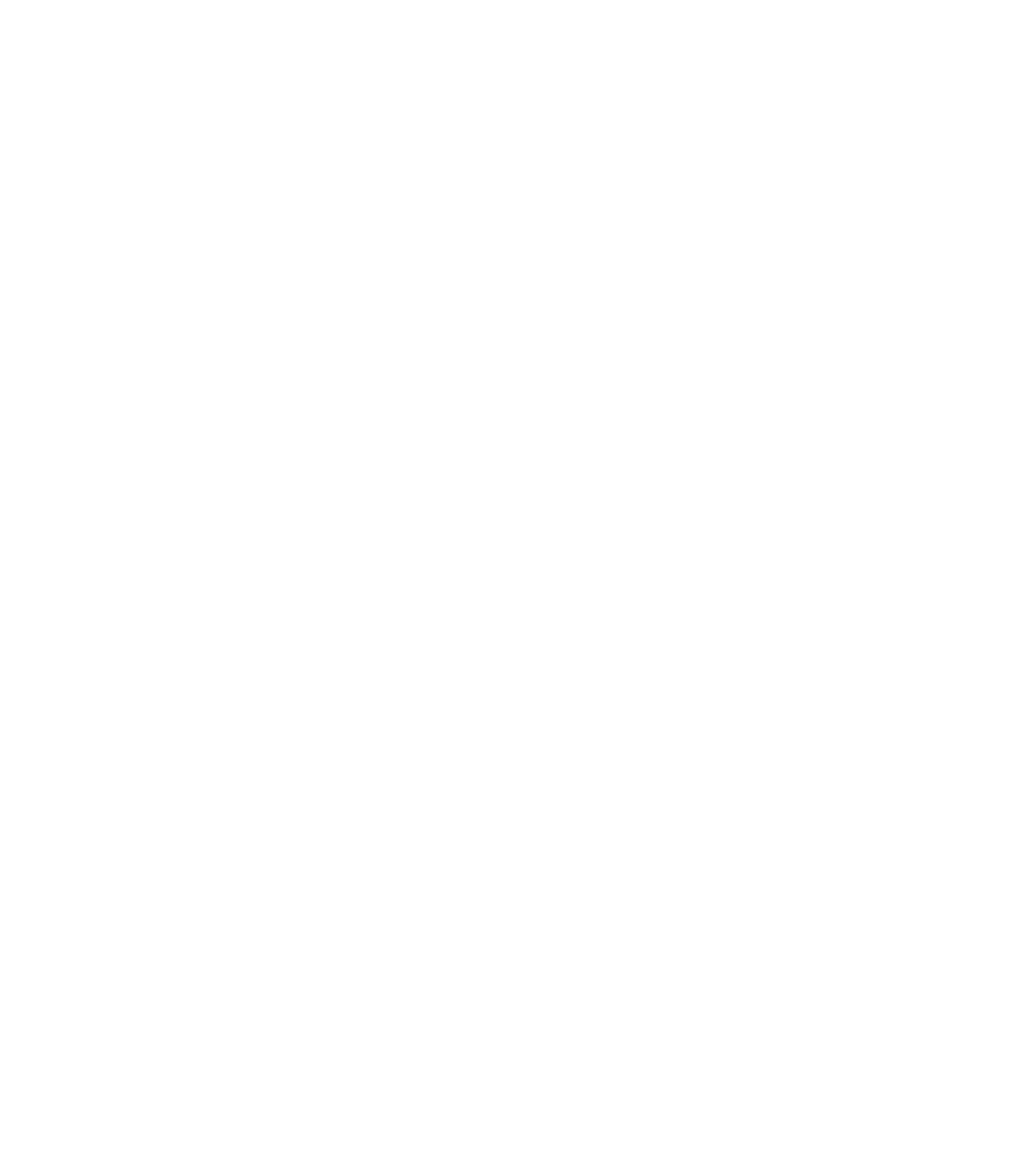
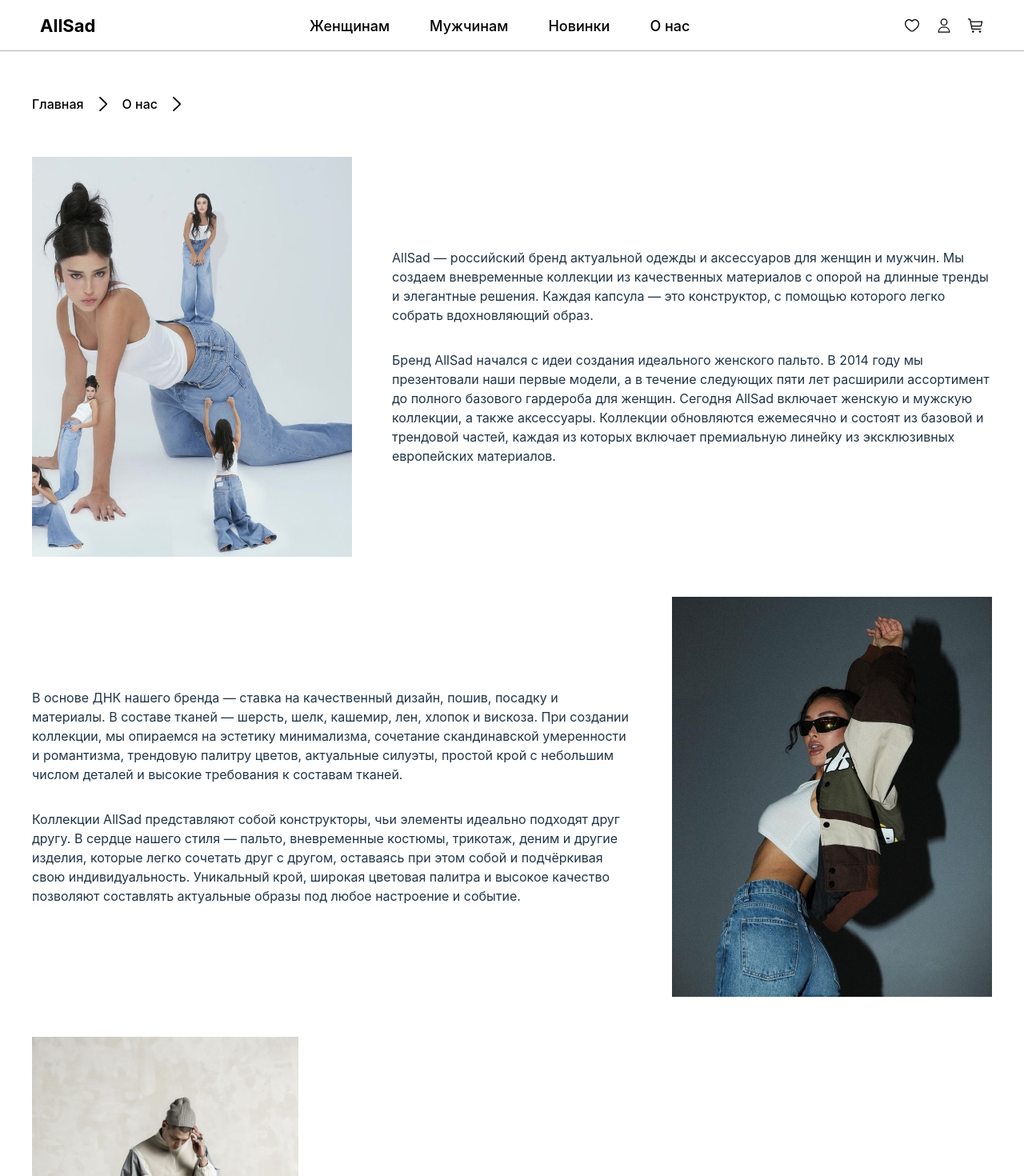
Before and after one commit to sxd0/Supermarket, a React (Vite) app in the folder frontend/: page /about in a window 1280 px wide. Before the commit this address had no page. Shown: the top 1470 px of the page at 80% size. Before the commit the page ends 800 px from the top, so only its background shows below. Built offline with nearby package versions, Linux system fonts and the light colour scheme.

Commit message:
feat: add breadcrumbs with page about and fix structure

```diff
--- a/frontend/src/App.tsx
+++ b/frontend/src/App.tsx
@@ -5,6 +5,8 @@ import { BrowserRouter, Route, Routes } from "react-router";
 import Home from "./pages/Home";
 import Cart from "./pages/Cart";
 import MainLayout from "./layout/MainLayout/index";
+import About from "./pages/About";
+import New from "./pages/New";
 
 function App() {
   return (
@@ -13,6 +15,8 @@ function App() {
         <Route path="/" element={<MainLayout />}>
           <Route path="/" element={<Home />} />
           <Route path="/cart" element={<Cart />} />
+          <Route path="/about" element={<About />} />
+          <Route path="/new" element={<New />} />
         </Route>
       </Routes>
     </BrowserRouter>
--- /dev/null
+++ b/frontend/src/components/BreadCrumbs/index.module.scss
@@ -0,0 +1,27 @@
+.nav {
+    display: flex;
+    gap: 15px;
+
+    &__item {
+        display: flex;
+        align-items: center;
+        gap: 15px;
+    }
+
+    &__link {
+        text-decoration: none;
+        color: black;
+    }
+
+    &__title {
+        font-size: 16px;
+        font-weight: 500;
+        line-height: 0%;
+    }
+
+    &__arrow {
+        width: 18px;
+        height: 18px;
+        fill: black;
+    }
+}
--- /dev/null
+++ b/frontend/src/components/BreadCrumbs/index.tsx
@@ -0,0 +1,31 @@
+import { Link } from "react-router";
+import { ReactSVG } from "react-svg";
+import Arrow from "../../assets/svg/arrowRight.svg";
+import styles from "./index.module.scss"
+
+interface BreadCrumb {
+  id: number;
+  title: string;
+  link: string;
+}
+
+interface BreadCrumbsProps {
+  items: Array<BreadCrumb>;
+}
+
+const BreadCrumbs = ({ items }: BreadCrumbsProps) => {
+  return (
+    <div className={styles.nav}>
+      {items.map((item) => (
+        <div key={item.id} className={styles.nav__item}>
+          <Link className={styles.nav__link} to={item.link}>
+            <p className={styles.nav__title}>{item.title}</p>
+          </Link>
+          <ReactSVG src={Arrow} className={styles.nav__arrow} />
+        </div>
+      ))}
+    </div>
+  );
+};
+
+export default BreadCrumbs;
--- a/frontend/src/components/Header/index.tsx
+++ b/frontend/src/components/Header/index.tsx
@@ -9,31 +9,33 @@ const Header = () => {
   return (
     <div className={styles.header}>
       <div className={styles.header__container}>
+        <Link to="/" className={styles.header__button}>
         <p className={styles.header__title}>AllSad</p>
+        </Link>
 
         <section className={styles.header__section}>
-          <Link to="/home" className={styles.header__button}>
+          <Link to="/" className={styles.header__button}>
             <p>Женщинам</p>
           </Link>
-          <Link to="/home" className={styles.header__button}>
+          <Link to="/" className={styles.header__button}>
             <p>Мужчинам</p>
           </Link>
-          <Link to="/home" className={styles.header__button}>
+          <Link to="/new" className={styles.header__button}>
             <p>Новинки</p>
           </Link>
-          <Link to="/home" className={styles.header__button}>
+          <Link to="/about" className={styles.header__button}>
             <p>О нас</p>
           </Link>
         </section>
 
         <section className={styles.header__buttons}>
-          <Link to="/home">
+          <Link to="/">
             <ReactSVG src={favouriteIcon} className={styles.icon} />
           </Link>
-          <Link to="/home">
+          <Link to="/">
             <ReactSVG src={profileIcon} className={styles.icon} />
           </Link>
-          <Link to="/home">
+          <Link to="/cart">
             <ReactSVG src={cartIcon} className={styles.icon} />
           </Link>
         </section>
--- a/frontend/src/components/SliderWithNew/index.module.scss
+++ b/frontend/src/components/SliderWithNew/index.module.scss
@@ -1,6 +1,5 @@
 .sliderContainer {
     margin: 50px 20px 0 20px;
-
 
     h2 {
         text-align: center;
@@ -10,19 +9,21 @@
 
 .card {
     text-align: center;
-    padding: 10px;
+
     img {
-        width: 320px;
+        width: 320px !important;
         height: auto;
         border-radius: 10px;
         object-fit: cover;
     }
     .info {
         margin-top: 10px;
+
         .title {
             font-size: 16px;
             color: #333;
         }
+
         .price {
             font-size: 14px;
             color: #888;
--- /dev/null
+++ b/frontend/src/pages/About/index.module.scss
@@ -0,0 +1,24 @@
+.about {
+    display: flex;
+    flex-direction: column;
+    gap: 50px;
+    width: 1200px;
+    margin: 50px auto;
+
+    &__information {
+        display: flex;
+        justify-content: center;
+        gap: 50px;
+    }
+
+    &__img {
+        width: 400px;
+        height: 500px;
+    }
+
+    &__text {
+        display: flex;
+        flex-direction: column;
+        justify-content: center;
+    }
+}
--- /dev/null
+++ b/frontend/src/pages/About/index.tsx
@@ -0,0 +1,88 @@
+import Photo1 from "../../assets/img/MainPhoto4.1.jpg";
+import Photo2 from "../../assets/img/MainPhoto4.2.jpg";
+import Photo3 from "../../assets/img/MainPhoto1.2.jpg";
+import styles from "./index.module.scss";
+import BreadCrumbs from "../../components/BreadCrumbs";
+
+const About = () => {
+  const breadCrumbs = [
+    {
+      id: 1,
+      title: "Главная",
+      link: "/",
+    },
+    {
+      id: 2,
+      title: "О нас",
+      link: "#",
+    },
+  ];
+
+  return (
+    <div className={styles.about}>
+      <BreadCrumbs items={breadCrumbs} />
+
+      <section className={styles.about__information}>
+        <img src={Photo1} className={styles.about__img} alt="photo about 1" />
+        <div className={styles.about__text}>
+          <p>
+            AllSad — российский бренд актуальной одежды и аксессуаров для женщин
+            и мужчин. Мы создаем вневременные коллекции из качественных
+            материалов с опорой на длинные тренды и элегантные решения. Каждая
+            капсула — это конструктор, с помощью которого легко собрать
+            вдохновляющий образ.
+          </p>
+          <p>
+            Бренд AllSad начался с идеи создания идеального женского пальто. В
+            2014 году мы презентовали наши первые модели, а в течение следующих
+            пяти лет расширили ассортимент до полного базового гардероба для
+            женщин. Сегодня AllSad включает женскую и мужскую коллекции, а также
+            аксессуары. Коллекции обновляются ежемесячно и состоят из базовой и
+            трендовой частей, каждая из которых включает премиальную линейку из
+            эксклюзивных европейских материалов.
+          </p>
+        </div>
+      </section>
+
+      <section className={styles.about__information}>
+        <div className={styles.about__text}>
+          <p>
+            В основе ДНК нашего бренда — ставка на качественный дизайн, пошив,
+            посадку и материалы. В составе тканей — шерсть, шелк, кашемир, лен,
+            хлопок и вискоза. При создании коллекции, мы опираемся на эстетику
+            минимализма, сочетание скандинавской умеренности и романтизма,
+            трендовую палитру цветов, актуальные силуэты, простой крой с
+            небольшим числом деталей и высокие требования к составам тканей.
+          </p>
+          <p>
+            Коллекции AllSad представляют собой конструкторы, чьи элементы
+            идеально подходят друг другу. В сердце нашего стиля — пальто,
+            вневременные костюмы, трикотаж, деним и другие изделия, которые
+            легко сочетать друг с другом, оставаясь при этом собой и подчёркивая
+            свою индивидуальность. Уникальный крой, широкая цветовая палитра и
+            высокое качество позволяют составлять актуальные образы под любое
+            настроение и событие.
+          </p>
+        </div>
+
+        <img src={Photo2} className={styles.about__img} alt="photo about 2" />
+      </section>
+
+      <section className={styles.about__information}>
+        <img src={Photo3} className={styles.about__img} alt="photo about 3" />
+        <div className={styles.about__text}>
+          <p>
+            Продукция AllSad представлена не только онлайн, но также в офлайн
+            магазинах по всей стране: Москве, Санкт-Петербурге, Екатеринбурге,
+            Казани, Ростове-на-Дону, Краснодаре. Это не просто торговые залы, но
+            пространства для расслабления и эстетического удовольствия,
+            призванные отразить нашу миссию — передавать людям чувство свободы,
+            красоты, комфорта и причастности к моде.
+          </p>
+        </div>
+      </section>
+    </div>
+  );
+};
+
+export default About;
--- a/frontend/src/pages/Cart.tsx
+++ /dev/null
@@ -1,9 +0,0 @@
-const Cart = () => {
-  return (
-    <>
-      <h1>Страница корзины</h1>
-    </>
-  );
-};
-
-export default Cart;
--- /dev/null
+++ b/frontend/src/pages/Cart/index.tsx
@@ -0,0 +1,25 @@
+import BreadCrumbs from "../../components/BreadCrumbs";
+
+const Cart = () => {
+  const breadCrumbs = [
+    {
+      id: 1,
+      title: "Главная",
+      link: "/",
+    },
+    {
+      id: 2,
+      title: "Корзина",
+      link: "#",
+    },
+  ];
+
+  return (
+    <>
+      <BreadCrumbs items={breadCrumbs} />
+      <h1>Страница корзины</h1>
+    </>
+  );
+};
+
+export default Cart;
--- a/frontend/src/pages/Home.tsx
+++ b/frontend/src/pages/Home/index.tsx
@@ -1,5 +1,5 @@
-import MainSlider from "../components/MainSlider";
-import SliderWithNew from "../components/SliderWithNew/index";
+import MainSlider from "../../components/MainSlider";
+import SliderWithNew from "../../components/SliderWithNew/index";
 
 const Home = () => {
   return (
--- /dev/null
+++ b/frontend/src/pages/New/index.tsx
@@ -0,0 +1,9 @@
+const New = () => {
+  return (
+    <>
+      <h1>Страница новинок</h1>
+    </>
+  );
+};
+
+export default New;
```
Also changed, not shown: frontend/src/pages/New/index.module.scss (added).
